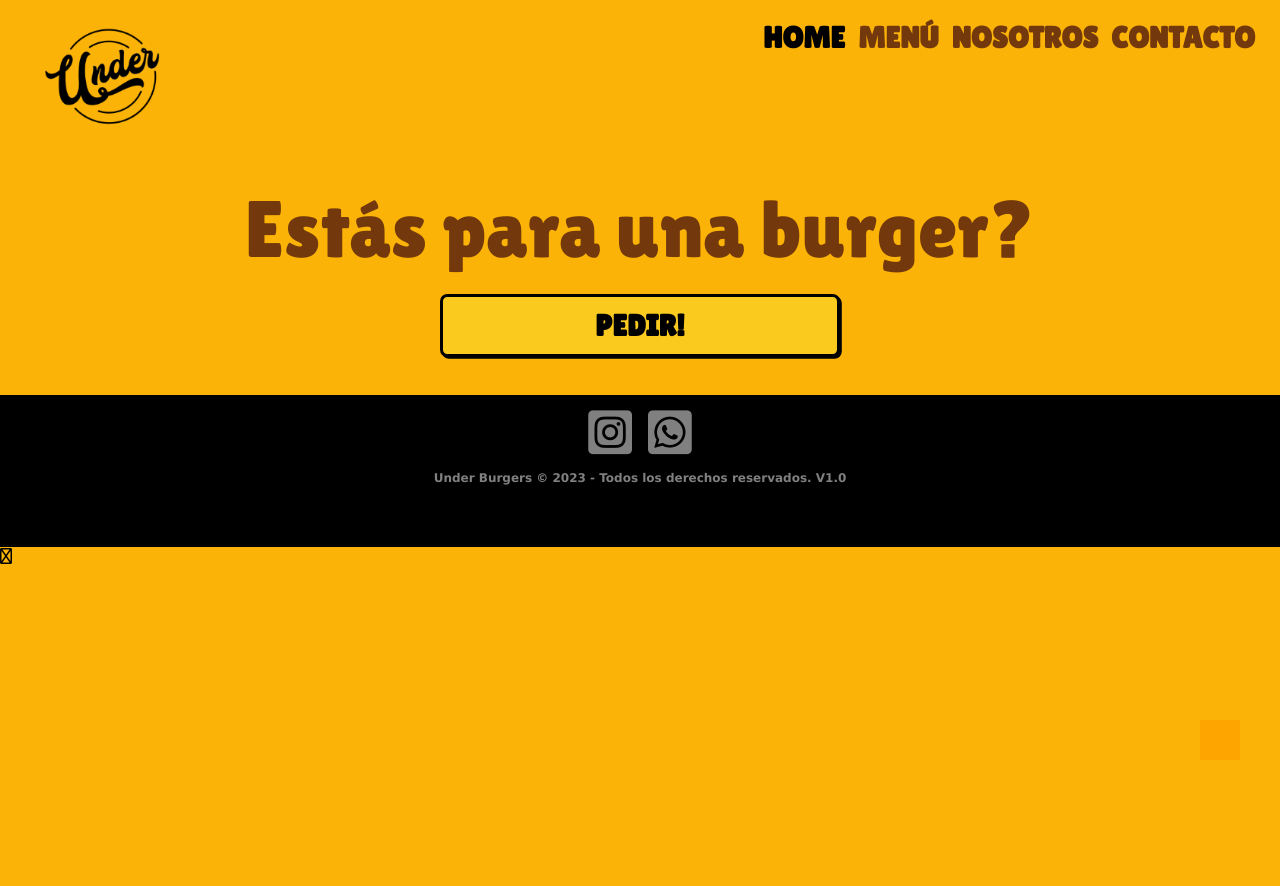
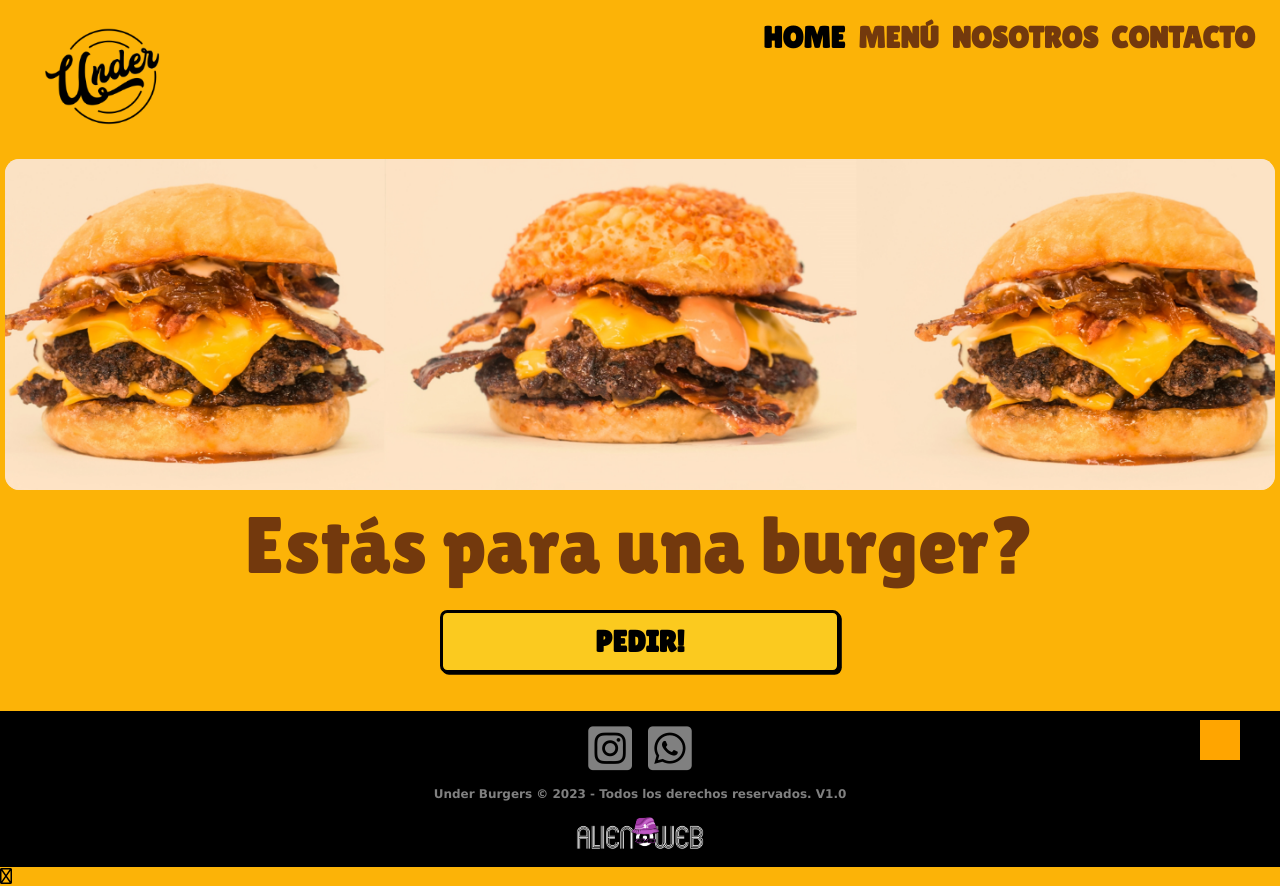
Before and after one commit to hernanherg/underburgers, a plain HTML site: page index.html in a window 1280 px wide. Before the commit the page ends 800 px from the top, so only its background shows below. Drawn offline with Linux system fonts and the light colour scheme.

Commit message:
Update index.html

```diff
--- a/index.html
+++ b/index.html
@@ -10,7 +10,7 @@
 
     <title>UNDER BURGERS</title>
 
-    <link rel="icon" type="image/x-icon" href="./imagenes/LOGO.png" />
+    <link rel="icon" type="image/x-icon" href="./LOGO.png" />
 
 
 
@@ -39,7 +39,7 @@
 
 <!--banner-->
 <main class="main">
-    <img src="./imagenes/banner2.jpg" alt="" height="auto" width="100%">
+    <img src="./banner2.jpg" alt="" height="auto" width="100%">
 </main>
 
 <div class="cta">
@@ -60,7 +60,7 @@
     </div>
 
     <p>Under Burgers © 2023 - Todos los derechos reservados. V1.0</p>
-    <a href="https://simplesistemas.com.ar/" target="_blank"><img src="./imagenes/alien_png.png" alt=""></a>
+    <a href="https://simplesistemas.com.ar/" target="_blank"><img src="./alien_png.png" alt=""></a>
 
 </footer>
 
```
